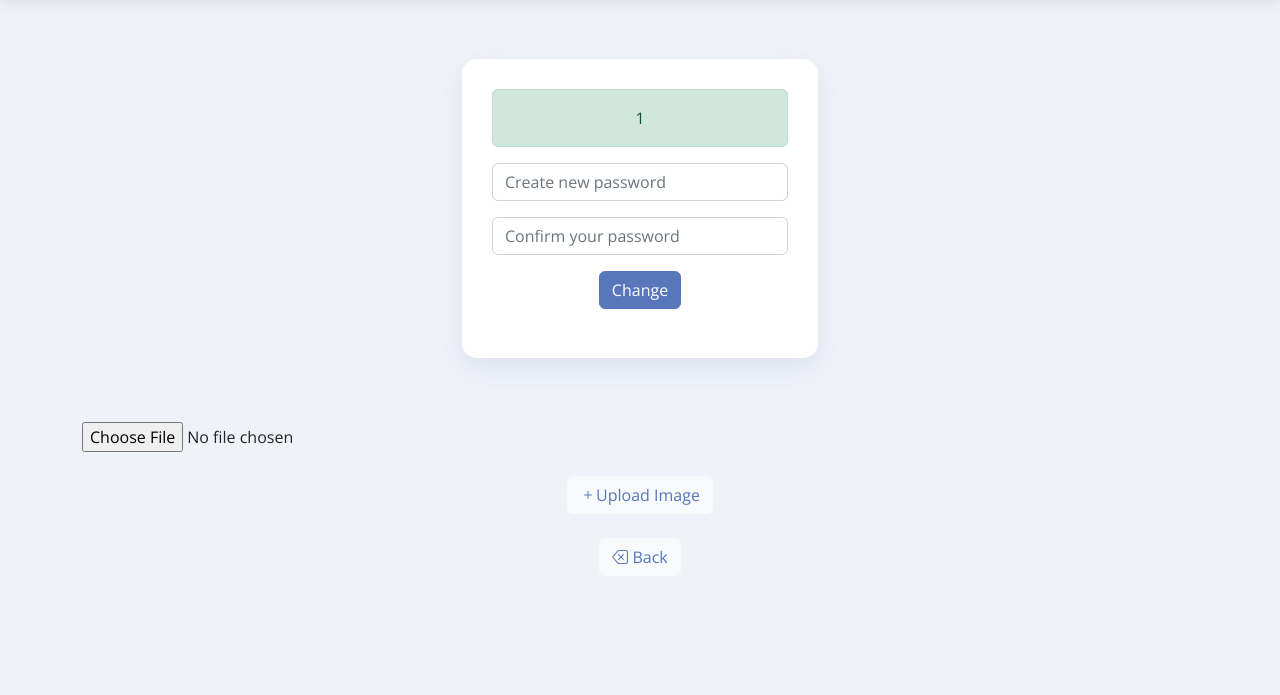
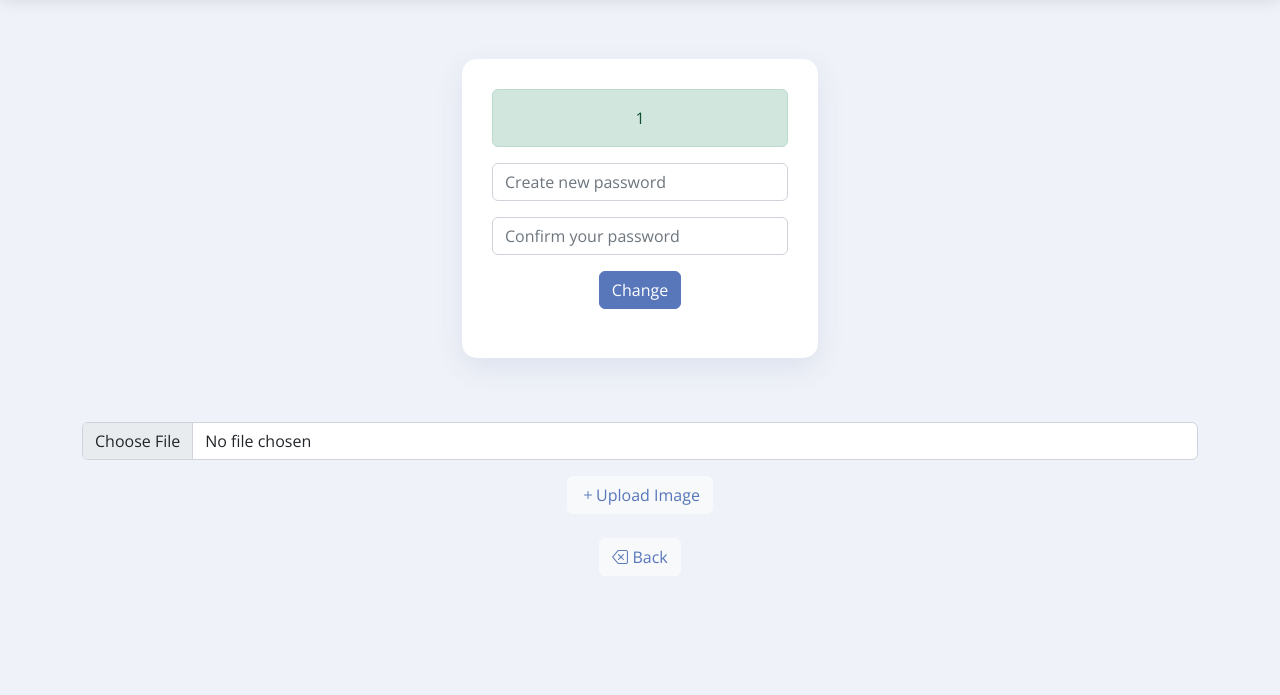
Before and after one commit to davgue77/project, a PHP site: page /projects/wde3/myprofile.php in a window 1280 px wide. Shown: the part 73-768 px from the top of the page. Run offline with PHP 8.4, Linux system fonts and the light colour scheme; a user stored in the database is signed in; data that the repository does not hold is empty.

Commit message:
Update myprofile.php

```diff
--- a/projects/wde3/myprofile.php
+++ b/projects/wde3/myprofile.php
@@ -157,10 +157,10 @@ if($email == false){
         <div class="section-title text-center mb-60">
         <form action="upload.php" method="POST" enctype="multipart/form-data">
         <div class="form-group">
-        <div class="form-group">
-              <input type="hidden" name="oldimage" value="<?= $photo; ?>">
-              <input type="file" name="image" class="custom-file">
-        </div>
+          <div class="form-group">
+            <input class="form-control" type="hidden" name="oldimage" value="<?= $photo; ?>">
+            <input class="form-control" type="file" name="image" class="custom-file">
+          </div>
         </div>
         <button type="submit" name="upload" class="btn btn-light" style="color: #5777ba;"><i class="bi bi-plus"></i>Upload Image</button>
 
```
